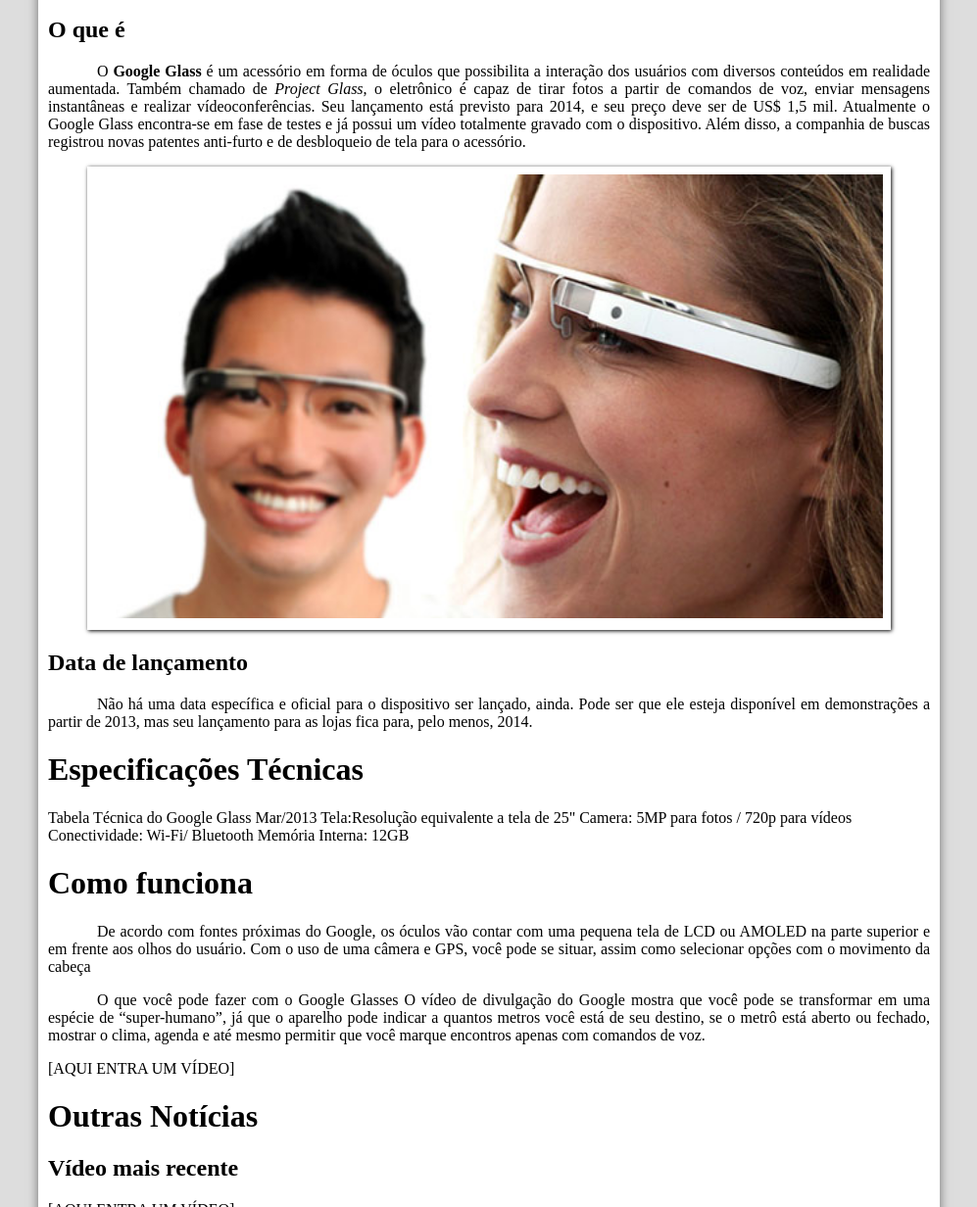
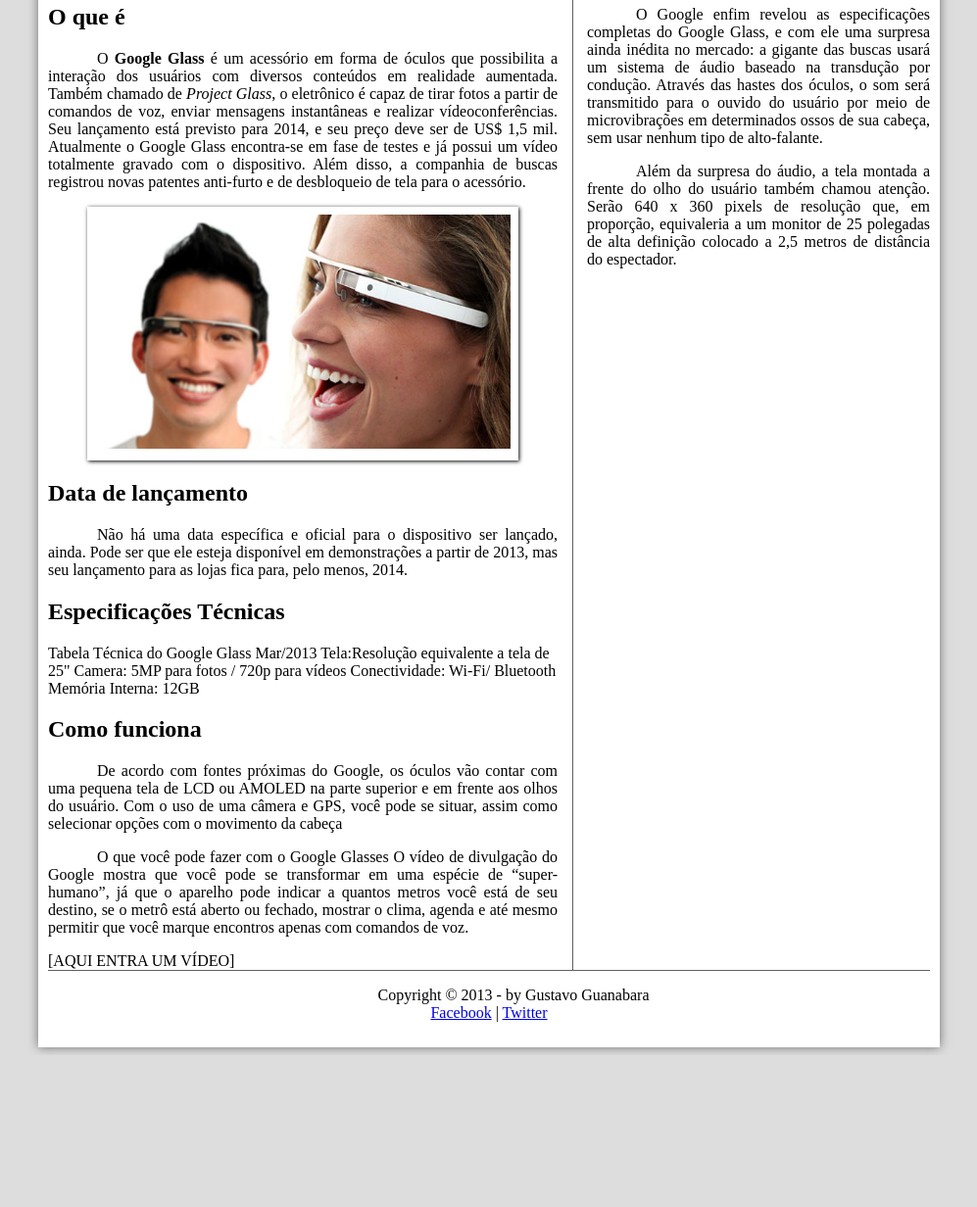
Before and after one commit to joaorodrigues1994/projeto-glass-html5, a plain HTML site: page index.html in a window 1280 px wide. Shown: the part 368-1600 px from the top of the page at 98% size, without its empty margins (141-1138 px from the left). After the commit the page ends 1445 px from the top, so only its background shows below. Drawn offline with Linux system fonts and the light colour scheme.

Commit message:
refactor: alter html/css

```diff
--- a/_css/estilo.css
+++ b/_css/estilo.css
@@ -1,5 +1,9 @@
 @charset "UTF-8";
-
+@import url('https://fonts.googleapis.com/css2?family=Outfit:wght@400;700&family=Titillium+Web&display=swap');
+@font-face {
+    font-family: 'FonteLogo';
+    src: url("../_fonts/bubblegum-sans-regular.otf");
+}
 p {
     text-align: justify;
     text-indent: 50px;
@@ -26,7 +30,7 @@ header#cabecalho{
 }
 
 header#cabecalho h1{
-    font-family: Arial, Helvetica, sans-serif;
+    font-family: 'FonteLogo', Helvetica, sans-serif;
     font-size: 30pt;
     color: #606060;
     text-shadow: 1px 1px 1px rgba(0,0,0,0.6);
@@ -35,7 +39,7 @@ header#cabecalho h1{
 }
 
 header#cabecalho h2{
-    font-family: Arial, Helvetica, sans-serif;
+    font-family:'Titillium Web', sans-serif;
     color: #888888;
     font-size: 15pt;
     padding: 0px;
@@ -115,3 +119,26 @@ header#cabecalho img#icone{
     left: 1000px;
     top: 50px;
 }
+
+section#corpo {
+    display: block;
+    width: 520px;
+    float: left;
+    border-right: 1px solid #606060 ;
+    padding-right: 15px;
+}
+
+aside#lateral {
+    display: block;
+    width: 350px;
+    float: right;
+}
+
+footer#rodape {
+    clear: both;
+    border-top: 1px solid #606060;
+}
+
+footer#rodape p {
+    text-align: center;
+}
--- a/index.html
+++ b/index.html
@@ -27,6 +27,7 @@
 </nav>
         </header>
 
+<section id="corpo">
         <hgroup>
             <!-- &nbsp Usado para gerar espaço entre palavras -->
             <h3>Tecnologia &nbsp; > &nbsp;Inovações</h3>
@@ -67,6 +68,9 @@ Memória Interna: 12GB
 
 [AQUI ENTRA UM VÍDEO]
 
+</section>
+
+<aside id="lateral">
 <h1>Outras Notícias</h1>
 <h2>Vídeo mais recente</h2>
 
@@ -76,11 +80,14 @@ Memória Interna: 12GB
 <p>O Google enfim revelou as especificações completas do Google Glass, e com ele uma surpresa ainda inédita no mercado: a gigante das buscas usará um sistema de áudio baseado na transdução por condução. Através das hastes dos óculos, o som será transmitido para o ouvido do usuário por meio de microvibrações em determinados ossos de sua cabeça, sem usar nenhum tipo de alto-falante.</p>
 
 <p>Além da surpresa do áudio, a tela montada a frente do olho do usuário também chamou atenção. Serão 640 x 360 pixels de resolução que, em proporção, equivaleria a um monitor de 25 polegadas de alta definição colocado a 2,5 metros de distância do espectador.</p>
+</aside>
 
+<footer id="rodape">
 <p>
-    Copyright &COPY; 2013 - by Gustavo Guanabara
-    Facebook | Twitter
+    Copyright &COPY; 2013 - by Gustavo Guanabara<br>
+    <a href="https://facebook.com" target="_blank">Facebook</a> | <a href="https://twitter.com" target="_blank">Twitter</a>
 </p>
     </div>
+</footer>
 </body>
 </html>
```
